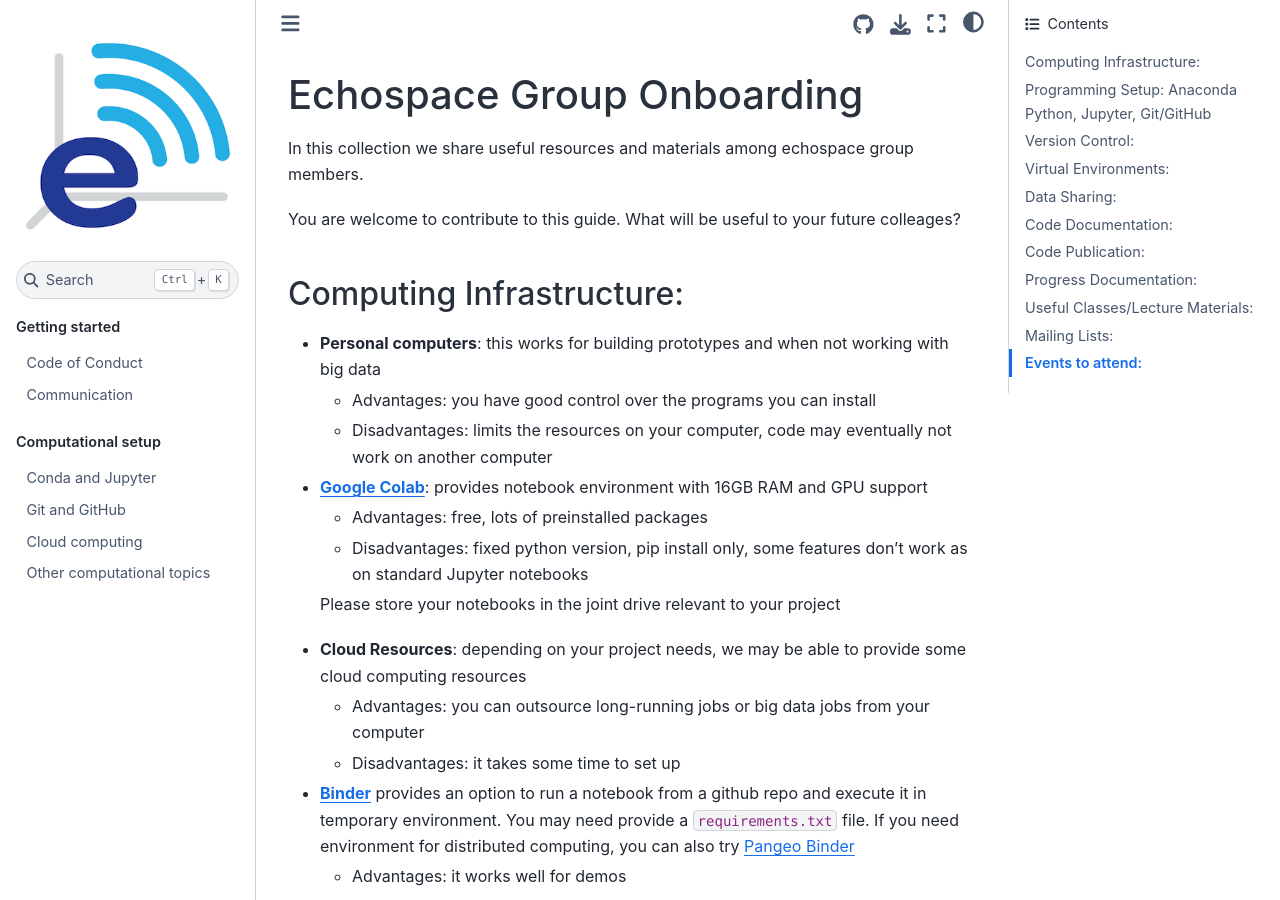
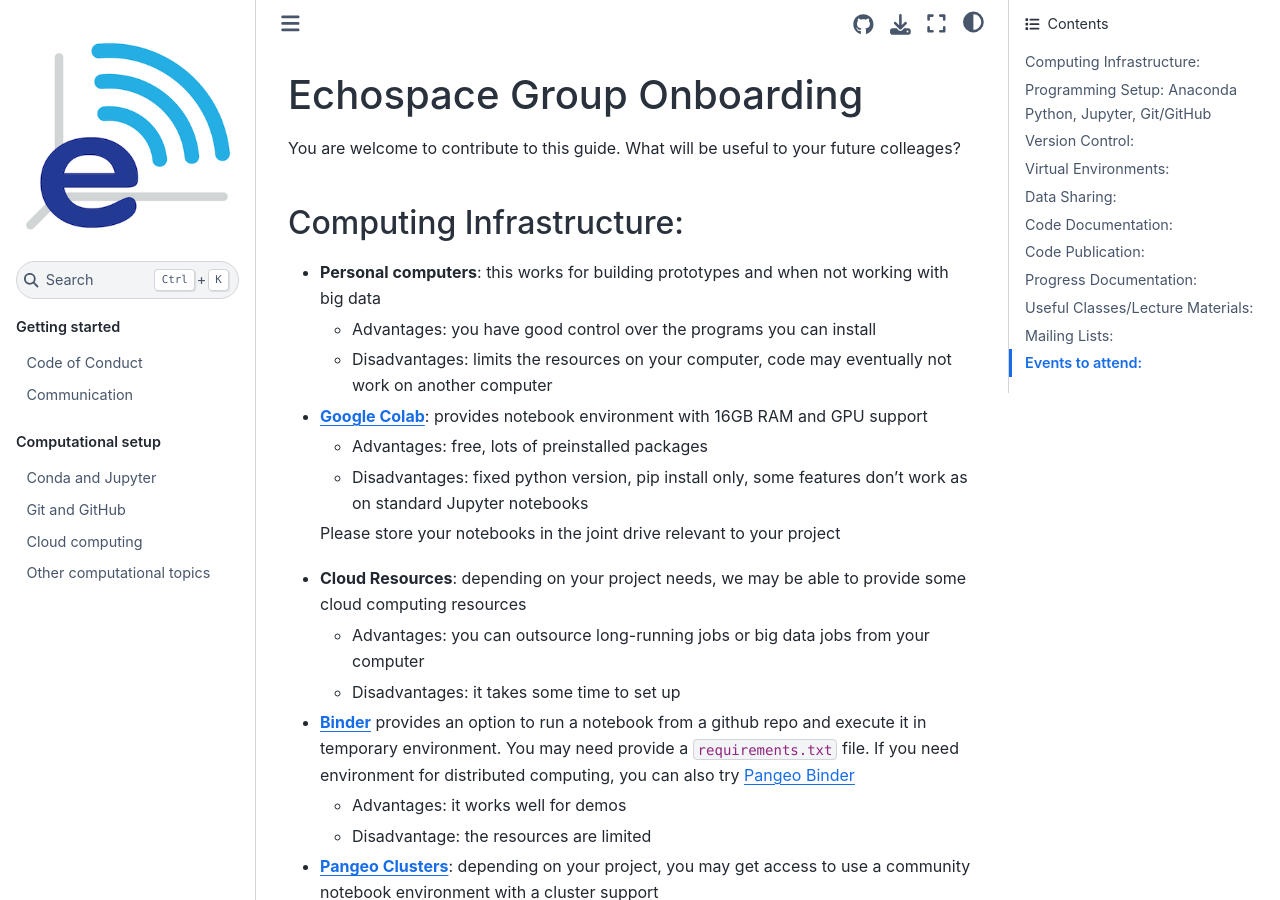
Before and after one commit to uw-echospace/group-docs, a Jupyter Book: the page built from docs/source/onboarding.md, in a window 1280 px wide and 900 px high. Built offline with Jupyter Book 1.0.4 settings and Sphinx 7.4.7 and the Sphinx Book theme 1.1.4, drawn with Linux system fonts in a browser that asks for light colours.

````diff
--- a/docs/source/onboarding.md
+++ b/docs/source/onboarding.md
@@ -1,11 +1,6 @@
 # Echospace Group Onboarding
 
-In this collection we share useful resources and materials among echospace group members.
-
 You are welcome to contribute to this guide. What will be useful to your future colleages?
-
-```{tableofcontents}
-```
 
 ### Computing Infrastructure:
 
````
